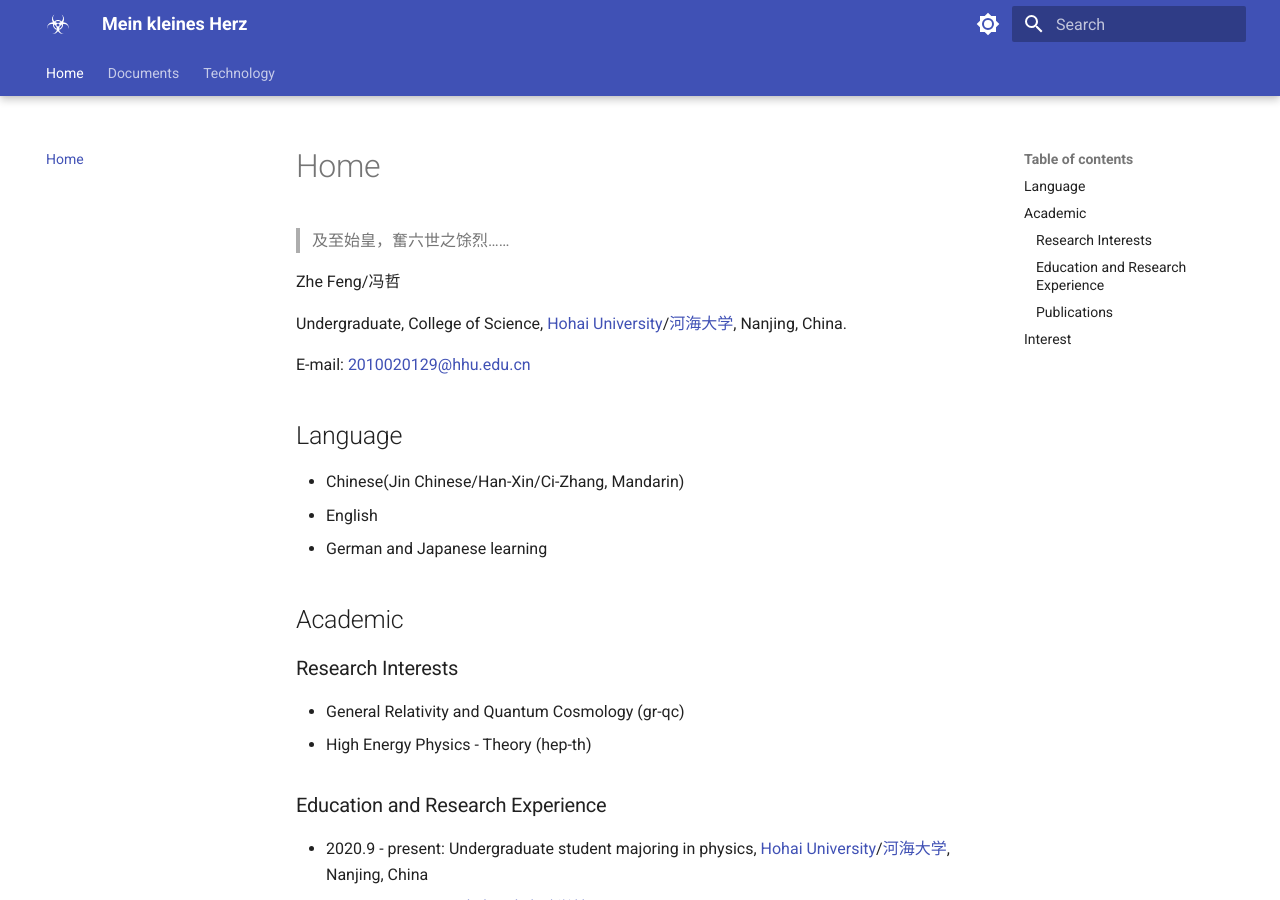
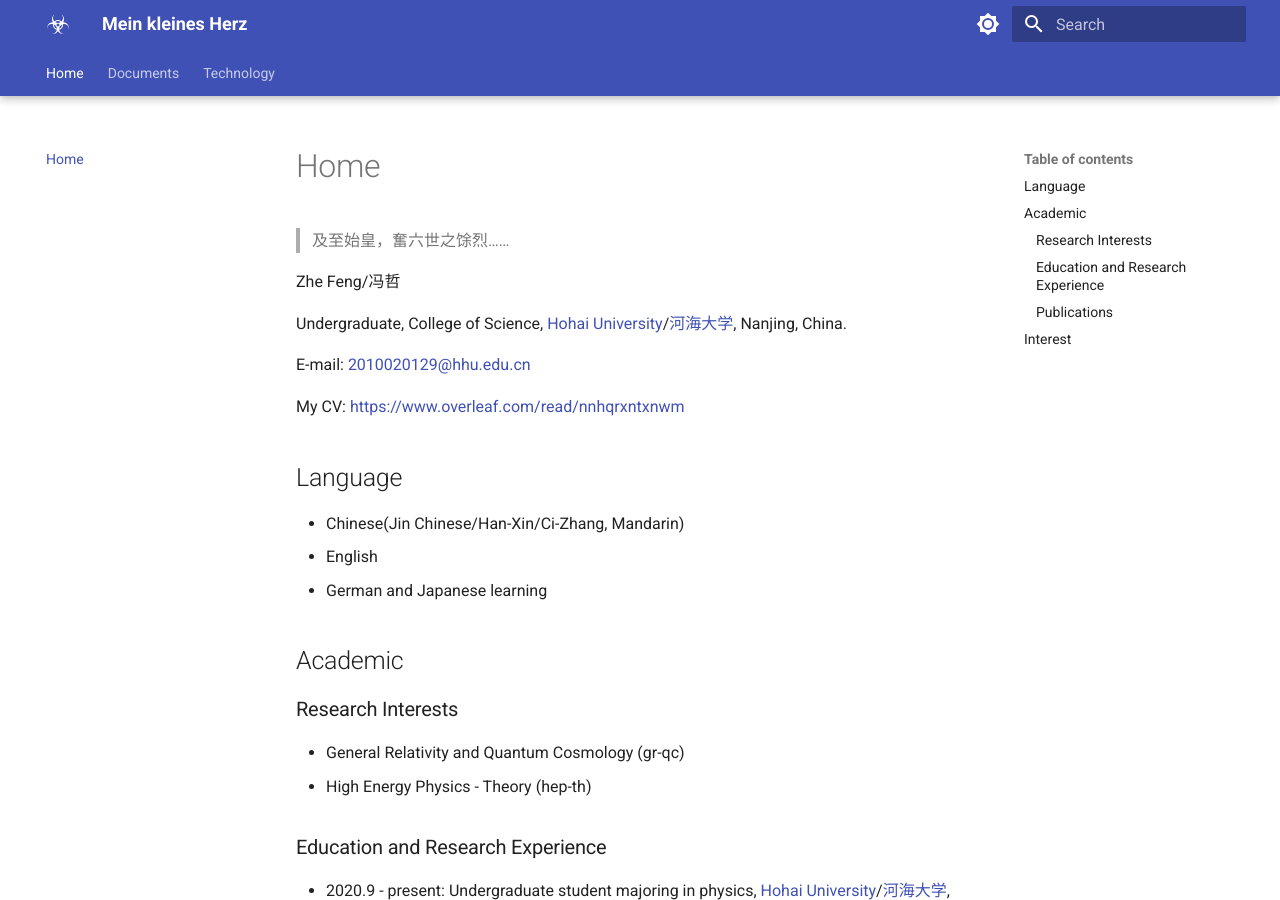
Before and after one commit to ph3n92h3/ph3n92h3.github.io, an MkDocs documentation site: the page built from docs/index.md, in a window 1280 px wide and 900 px high. Built offline with MkDocs 1.6.1 and Material for MkDocs 9.7.7, drawn with Linux system fonts in a browser that asks for light colours.

Commit message:
Update index.md

```diff
--- a/docs/index.md
+++ b/docs/index.md
@@ -5,6 +5,8 @@ Zhe Feng/冯哲
 Undergraduate, College of Science, [Hohai University](https://en.hhu.edu.cn/)/[河海大学](https://hhu.edu.cn/), Nanjing, China.
 
 E-mail: [2010020129@hhu.edu.cn](mailto:2010020129@hhu.edu.cn)
+
+My CV: [https://www.overleaf.com/read/nnhqrxntxnwm](https://www.overleaf.com/read/nnhqrxntxnwm)
 
 ## Language
 
```
